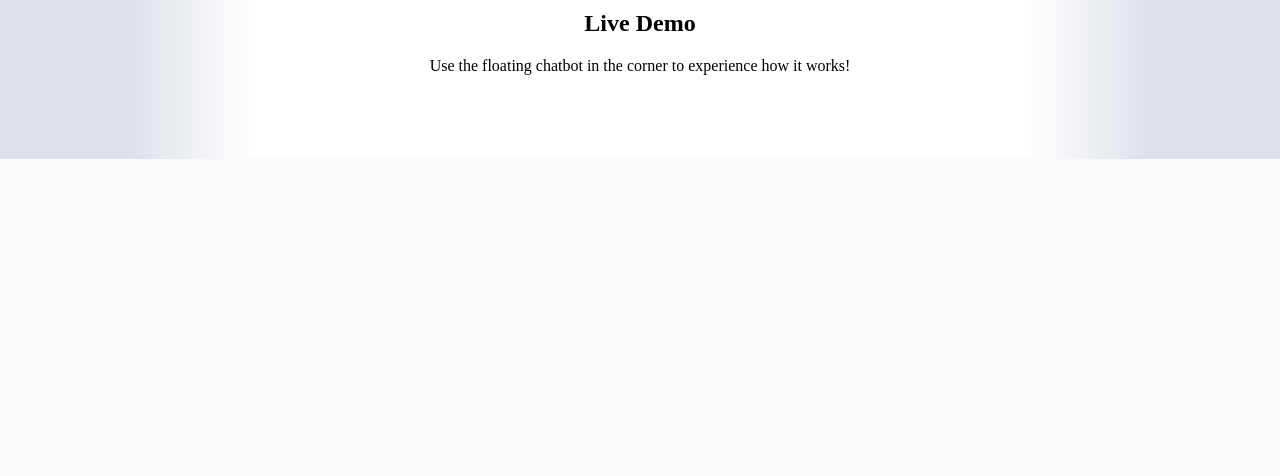
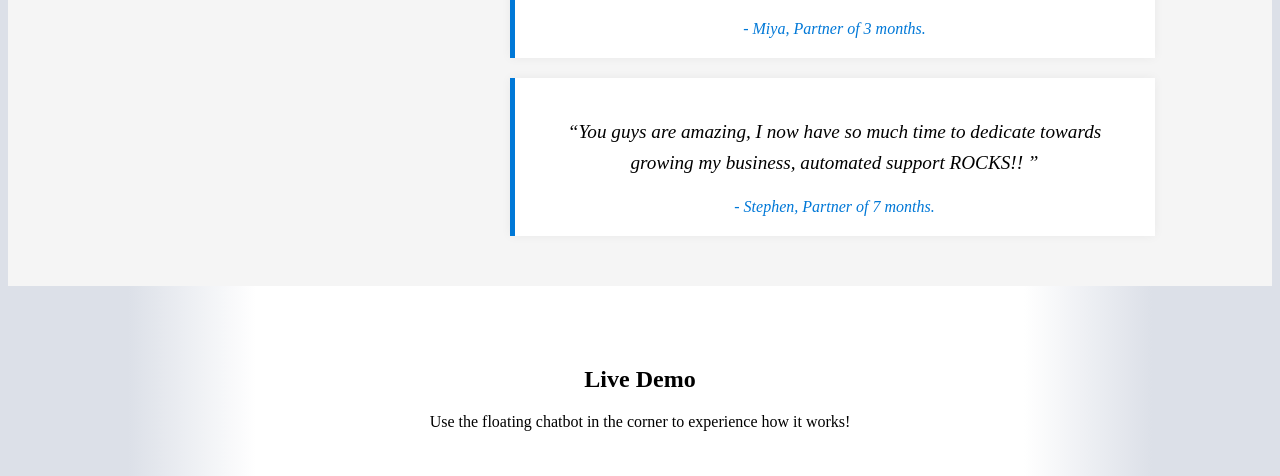
Before and after one commit to bradstrr/ICodeHome, a Flask app: page / in a window 1280 px wide. Shown: the part 835-1311 px from the top of the page. Before the commit the page ends 994 px from the top, so only its background shows below. Run offline with Flask 3, Linux system fonts and the light colour scheme.

Commit message:
added more testimonials

```diff
--- a/templates/index.html
+++ b/templates/index.html
@@ -47,6 +47,16 @@
                 <p>"Customising my AI chatbot with ICode was incredibly easy...”</p>
                 <footer>- Alex, Partner of 1 year.</footer>
             </div>
+
+            <div class="testimonial">
+                <p>“The system is so easy to use, Luke from ICode was on hand constantly... excellent!”</p>
+                <footer>- Miya, Partner of 3 months.</footer>
+            </div>
+
+            <div class="testimonial">
+                <p>“You guys are amazing, I now have so much time to dedicate towards growing my business, automated support ROCKS!! ”</p>
+                <footer>- Stephen, Partner of 7 months.</footer>
+            </div>
         </div>
     </div>
 </section>
```
